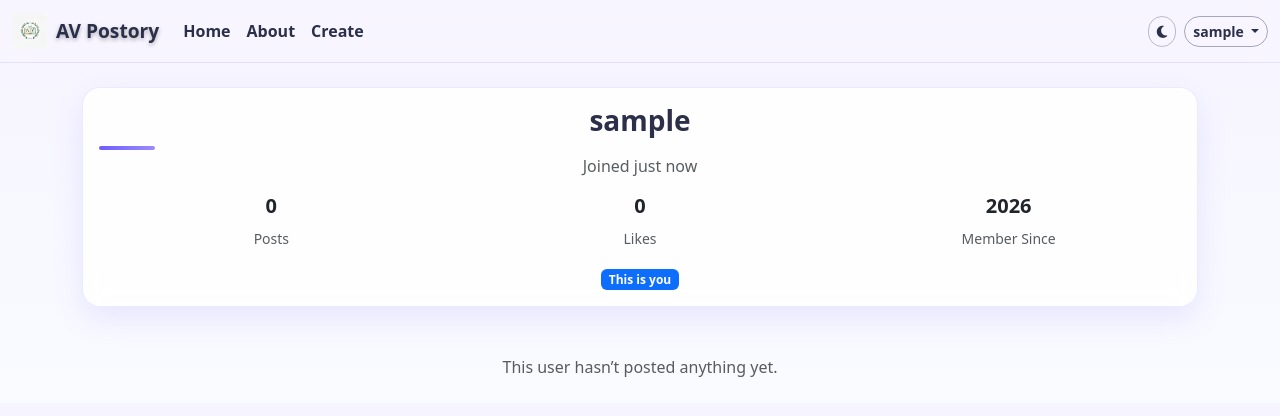
After one commit to AV-2668877724/AV_flask-blog-website, a Flask app: a page that uses website/templates/base.html in a window 1280 px wide. The commit adds this page. Shown: the top 416 px of the page. Run offline with Flask 3, Linux system fonts and the light colour scheme; the visitor is signed in with stand-in values (Sample User, id 1); data comes from the database, SQL or seed files in the repository; data that the repository does not hold is empty; some libraries are stand-ins or nearby versions.

Commit message:
add the profile feature in our website.

```diff
--- a/website/templates/base.html
+++ b/website/templates/base.html
@@ -123,19 +123,19 @@
               >
                 {{ current_user.username }}
               </a>
+
               <ul class="dropdown-menu dropdown-menu-end">
+                <!-- ✅ MY PROFILE -->
                 <li>
                   <a
                     class="dropdown-item"
-                    href="/posts/{{ current_user.username }}"
+                    href="/profile/{{ current_user.username }}"
                   >
-                    My Posts
+                    My Profile
                   </a>
                 </li>
 
                 {% if current_user.is_admin %}
-
-
                 <li>
                   <a
                     class="dropdown-item"
--- /dev/null
+++ b/website/templates/profile.html
@@ -0,0 +1,43 @@
+{% extends "base.html" %} {% block title %}{{ profile_user.username }}{%
+endblock %} {% block content %}
+
+<!-- ================= PROFILE HEADER ================= -->
+<div class="card shadow-sm mb-4">
+  <div class="card-body text-center">
+    <h3 class="fw-bold mb-1">{{ profile_user.username }}</h3>
+
+    <p class="text-muted mb-2">
+      Joined {{ profile_user.date_created | timeago }}
+    </p>
+
+    <!-- ================= STATS ================= -->
+    <div class="row mt-3">
+      <div class="col-md-4">
+        <h5 class="fw-bold">{{ total_posts }}</h5>
+        <small class="text-muted">Posts</small>
+      </div>
+
+      <div class="col-md-4">
+        <h5 class="fw-bold">{{ total_likes }}</h5>
+        <small class="text-muted">Likes</small>
+      </div>
+
+      <div class="col-md-4">
+        <h5 class="fw-bold">{{ profile_user.date_created.strftime('%Y') }}</h5>
+        <small class="text-muted">Member Since</small>
+      </div>
+    </div>
+
+    {% if profile_user.id == current_user.id %}
+    <div class="mt-3">
+      <span class="badge bg-primary">This is you</span>
+    </div>
+    {% endif %}
+  </div>
+</div>
+
+<!-- ================= USER POSTS ================= -->
+{% if posts %} {% set page_title = profile_user.username + "'s Posts" %} {%
+include "_posts.html" %} {% else %}
+<p class="text-center text-muted mt-5">This user hasn’t posted anything yet.</p>
+{% endif %} {% endblock %}
--- a/website/views.py
+++ b/website/views.py
@@ -1,10 +1,11 @@
 from functools import wraps
-from flask import Blueprint, render_template, request, flash, redirect, url_for, abort, session, jsonify
+from flask import Blueprint, render_template, request, flash, redirect, url_for, abort, session, jsonify,abort
 from flask_login import login_required, current_user
 from .models import User, Post, Comment, Like
 from . import db
 import re
 from markupsafe import Markup
+from sqlalchemy import func
 
 views = Blueprint('views', __name__)
 ADMIN_ACTION_PASSWORD = "adminready777"
@@ -346,3 +347,45 @@ def like_post(post_id):
 @views.route('/about')
 def about():
     return render_template("about.html", user=current_user, is_home=False)
+
+
+
+
+# ================= USER PROFILE =================
+# ================= USER PROFILE =================
+@views.route("/profile/<username>")
+@login_required
+def profile(username):
+    profile_user = User.query.filter_by(username=username).first()
+    if not profile_user:
+        abort(404)
+
+    # Raw posts
+    raw_posts = (
+        Post.query
+        .filter_by(author=profile_user.id, is_deleted=False)
+        .order_by(Post.date_created.desc())
+        .all()
+    )
+
+    # 🔥 Enrich posts (IMPORTANT)
+    posts = enrich_posts(raw_posts, current_user.id)
+
+    # Stats
+    total_posts = len(raw_posts)
+
+    total_likes = (
+        db.session.query(func.count(Like.id))
+        .join(Post, Like.post_id == Post.id)
+        .filter(Post.author == profile_user.id)
+        .scalar()
+    ) or 0
+
+    return render_template(
+        "profile.html",
+        profile_user=profile_user,
+        posts=posts,
+        total_posts=total_posts,
+        total_likes=total_likes,
+        is_home=False
+    )
```
Also changed, not shown: website/templates/_posts.html (+22 -34 lines).
